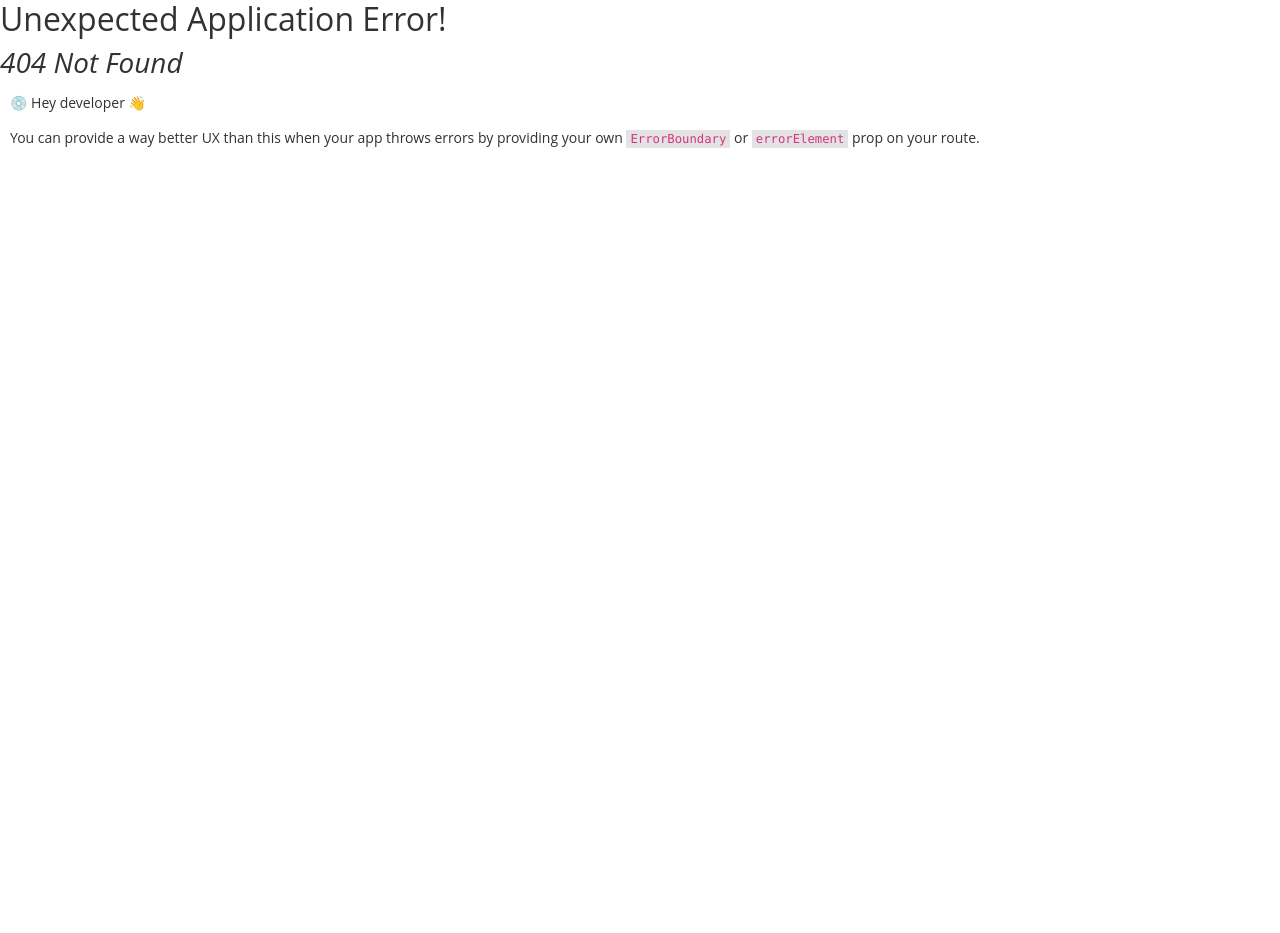
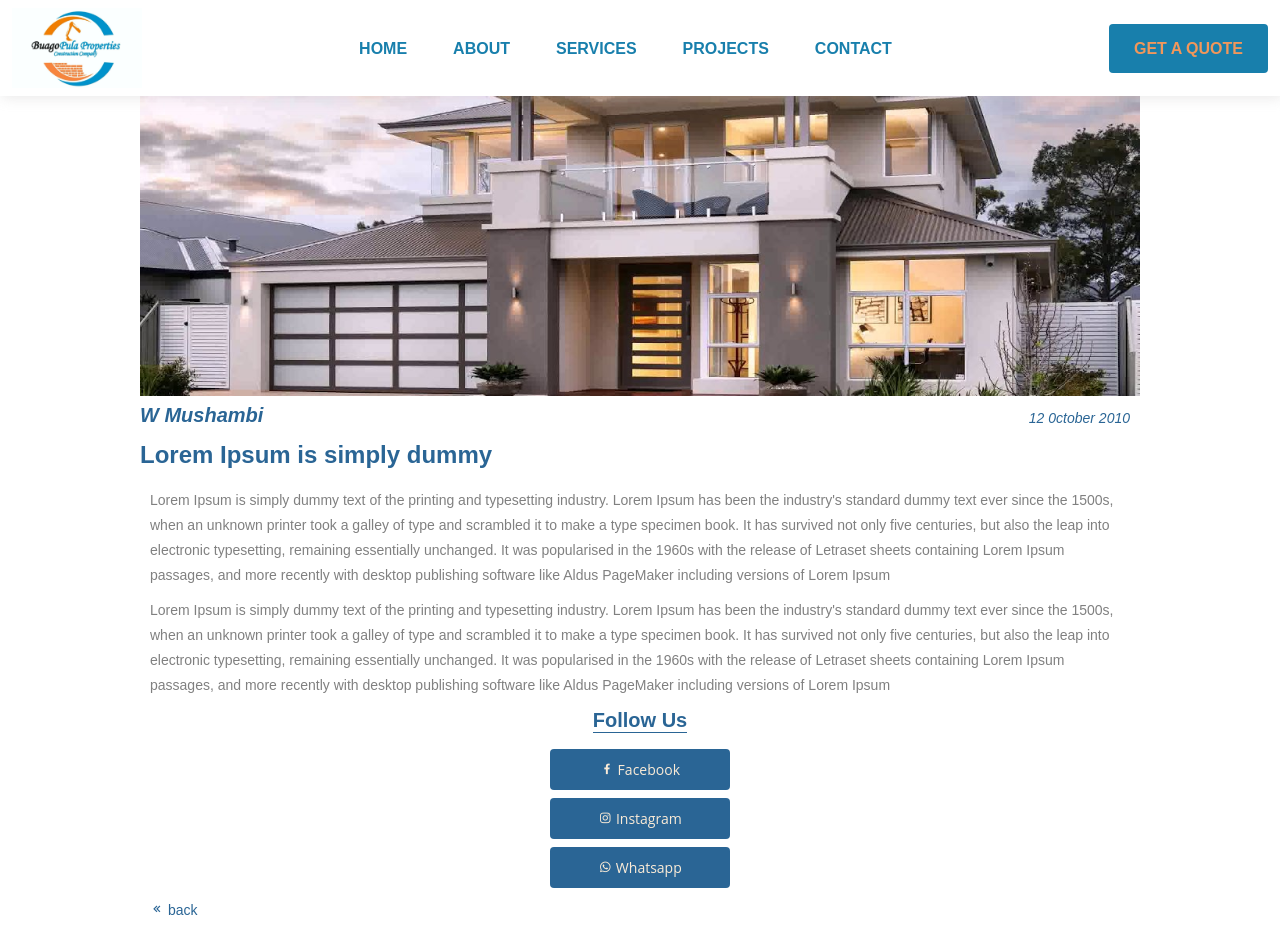
Before and after one commit to chimbo87/buagoConstruction, a React (Vite) app: page /blog01 in a window 1280 px wide. Before the commit this address had no page. Before the commit the page ends 800 px from the top, so only its background shows below. Built offline with nearby package versions, Linux system fonts and the light colour scheme.

Commit message:
commit all

```diff
--- a/src/App.jsx
+++ b/src/App.jsx
@@ -11,6 +11,9 @@ import About from "./pages/about/About";
 import Services from "./pages/services/Services";
 import Projects from "./pages/projects/Projects";
 import Contact from "./pages/contact/Contact";
+import Blog01 from "./pages/blogs/Blog01";
+import Blog02 from "./pages/blogs/Blog02";
+import Blog03 from "./pages/blogs/Blog03";
 
 function App() {
   const router = createBrowserRouter(
@@ -21,6 +24,9 @@ function App() {
         <Route path="/services" element={<Services/>}></Route>
         <Route path="/projects" element={<Projects/>}></Route>
         <Route path="/contact" element={<Contact/>}></Route>
+        <Route path="/blog01" element={<Blog01/>}></Route>
+        <Route path="/blog02" element={<Blog02/>}></Route>
+        <Route path="/blog03" element={<Blog03/>}></Route>
       </Route>
     )
   );
--- a/src/pages/about/About.jsx
+++ b/src/pages/about/About.jsx
@@ -1,11 +1,14 @@
 import React from "react";
 import "./About.css";
 import logo from "../../assets/logo.jpg";
+import { useNavigate, Link } from "react-router-dom";
 import aboutbanner from "../../assets/abtstrory.jpg";
 import blogbanner from "../../assets/blogpic1.jpg";
+import blogpic02 from "../../assets/construction.jpg";
 import Footer from "../../components/footer/Footer";
 
 function About() {
+  const navigate = useNavigate();
   return (
     <>
       <div className="container-fluid" id="aboutPage">
@@ -260,7 +263,24 @@ function About() {
                 text ever since the 1500s, when an unknown printer took a galley
                 of type and scrambled it
               </p>
-              <button>READ MORE</button>
+              <button    onClick={() => {
+                navigate("/blog01");
+              }}>READ MORE</button>
+            </div>
+          </div>
+          <div class="col-lg-4 col-md-4">
+            <div id="blogCard">
+              <img src={blogpic02} alt="" />
+              <h5> Lorem Ipsum is simply dummy </h5>
+              <p>
+                Lorem Ipsum is simply dummy text of the printing and typesetting
+                industry. Lorem Ipsum has been the industry's standard dummy
+                text ever since the 1500s, when an unknown printer took a galley
+                of type and scrambled it
+              </p>
+              <button   onClick={() => {
+                navigate("/blog02");
+              }}>READ MORE</button>
             </div>
           </div>
           <div class="col-lg-4 col-md-4">
@@ -273,20 +293,9 @@ function About() {
                 text ever since the 1500s, when an unknown printer took a galley
                 of type and scrambled it
               </p>
-              <button>READ MORE</button>
-            </div>
-          </div>
-          <div class="col-lg-4 col-md-4">
-            <div id="blogCard">
-              <img src={blogbanner} alt="" />
-              <h5> Lorem Ipsum is simply dummy </h5>
-              <p>
-                Lorem Ipsum is simply dummy text of the printing and typesetting
-                industry. Lorem Ipsum has been the industry's standard dummy
-                text ever since the 1500s, when an unknown printer took a galley
-                of type and scrambled it
-              </p>
-              <button>READ MORE</button>
+              <button   onClick={() => {
+                navigate("/blog03");
+              }}>READ MORE</button>
             </div>
           </div>
         </div>
--- /dev/null
+++ b/src/pages/blogs/Blog01.css
@@ -0,0 +1,81 @@
+#blogePage{
+    display: flex;
+    align-items: center;
+    justify-content: center;
+}
+#blogPage01{
+    max-width: 1000px;
+    display: flex;
+    flex-direction: column;
+    align-items: start;
+    justify-content: center;
+}
+#blogPage01 img{
+    width: 100%;
+    height: 300px;
+    object-fit: cover;
+}
+#blogAuther{
+    width: 100%;
+    display: flex;
+    align-items: center;
+    justify-content: space-between;
+}
+#blogAuther h5{
+    color: #2a6595;
+    font-weight: 600;
+    font-style: italic;
+    font-family: "Montserrat", sans-serif
+}
+#blogAuther p{
+    color: #2a6595;
+    font-weight: 400;
+    font-style: italic;
+    font-family: "Montserrat", sans-serif
+}
+#blogPage01 h4{
+    color: #2a6595;
+    font-weight: 700;
+    font-family: "Montserrat", sans-serif
+}
+#blogText p{
+    color: grey;
+    font-weight: 400;
+    font-family: "Montserrat", sans-serif
+}
+#blogSocialLinks{
+    width: 100%;
+    display: flex;
+    flex-direction: column;
+    align-items: center;
+    justify-content: center;
+}
+#blogSocialLinks h5{
+    color: #2a6595;
+    font-weight: 700;
+    font-family: "Montserrat", sans-serif;
+    border-bottom: 1px solid #2a6595;
+}
+#blogSocialLinks button{
+    width: 180px;
+    padding: 8px 30px;
+    border-radius: 4px;
+    border: none;
+    background-color: #2a6595;
+    color: antiquewhite;
+    margin-top: 8px;
+}
+#blogSocialLinks button:hover{
+    color: rgb(251, 212, 162);
+    background-color: #3d7fb5;
+}
+#blogBackArrow p{
+    color: #2a6595;
+    font-weight: 400;
+    font-family: "Montserrat", sans-serif;
+    cursor: pointer;
+}
+#blogBackArrow p:hover{
+    text-decoration: underline;
+    color: rgb(163, 130, 108);
+}
--- /dev/null
+++ b/src/pages/blogs/Blog01.jsx
@@ -0,0 +1,65 @@
+import React from "react";
+import "./Blog01.css";
+import blogpic02 from "../../assets/construction.jpg";
+
+function Blog01() {
+  return (
+    <div className="container" id="blogePage">
+      <div id="blogPage01">
+        <img src={blogpic02} />
+        <div id="blogAuther">
+          <h5>W Mushambi</h5>
+          <p>
+            <i>12 0ctober 2010</i>
+          </p>
+        </div>
+        <h4>Lorem Ipsum is simply dummy</h4>
+        <div id="blogText">
+          <p>
+            Lorem Ipsum is simply dummy text of the printing and typesetting
+            industry. Lorem Ipsum has been the industry's standard dummy text
+            ever since the 1500s, when an unknown printer took a galley of type
+            and scrambled it to make a type specimen book. It has survived not
+            only five centuries, but also the leap into electronic typesetting,
+            remaining essentially unchanged. It was popularised in the 1960s
+            with the release of Letraset sheets containing Lorem Ipsum passages,
+            and more recently with desktop publishing software like Aldus
+            PageMaker including versions of Lorem Ipsum
+          </p>
+          <p>
+            Lorem Ipsum is simply dummy text of the printing and typesetting
+            industry. Lorem Ipsum has been the industry's standard dummy text
+            ever since the 1500s, when an unknown printer took a galley of type
+            and scrambled it to make a type specimen book. It has survived not
+            only five centuries, but also the leap into electronic typesetting,
+            remaining essentially unchanged. It was popularised in the 1960s
+            with the release of Letraset sheets containing Lorem Ipsum passages,
+            and more recently with desktop publishing software like Aldus
+            PageMaker including versions of Lorem Ipsum
+          </p>
+        </div>
+        <div id="blogSocialLinks">
+          <h5>Follow Us</h5>{" "}
+          <button>
+            {" "}
+            <i class="bx bxl-facebook"></i> Facebook
+          </button>
+          <button>
+            <i class="bx bxl-instagram"></i> Instagram
+          </button>
+          <button>
+            {" "}
+            <i class="bx bxl-whatsapp"></i> Whatsapp
+          </button>
+        </div>
+        <div id="blogBackArrow">
+          <p>
+            <i class="bx bx-chevrons-left"></i> back
+          </p>
+        </div>
+      </div>
+    </div>
+  );
+}
+
+export default Blog01;
--- /dev/null
+++ b/src/pages/blogs/Blog02.jsx
@@ -0,0 +1,22 @@
+import React from 'react'
+
+function Blog02() {
+  return (
+    <div>
+           <h1>Blog Page 02</h1>
+      <p>
+        Lorem Ipsum is simply dummy text of the printing and typesetting
+        industry. Lorem Ipsum has been the industry's standard dummy text ever
+        since the 1500s, when an unknown printer took a galley of type and
+        scrambled it to make a type specimen book. It has survived not only five
+        centuries, but also the leap into electronic typesetting, remaining
+        essentially unchanged. It was popularised in the 1960s with the release
+        of Letraset sheets containing Lorem Ipsum passages, and more recently
+        with desktop publishing software like Aldus PageMaker including versions
+        of Lorem Ipsum
+      </p>
+    </div>
+  )
+}
+
+export default Blog02
--- /dev/null
+++ b/src/pages/blogs/Blog03.jsx
@@ -0,0 +1,22 @@
+import React from 'react'
+
+function Blog03() {
+  return (
+    <div>
+        <h1>Blog Page 03</h1>
+      <p>
+        Lorem Ipsum is simply dummy text of the printing and typesetting
+        industry. Lorem Ipsum has been the industry's standard dummy text ever
+        since the 1500s, when an unknown printer took a galley of type and
+        scrambled it to make a type specimen book. It has survived not only five
+        centuries, but also the leap into electronic typesetting, remaining
+        essentially unchanged. It was popularised in the 1960s with the release
+        of Letraset sheets containing Lorem Ipsum passages, and more recently
+        with desktop publishing software like Aldus PageMaker including versions
+        of Lorem Ipsum
+      </p>
+    </div>
+  )
+}
+
+export default Blog03
```
